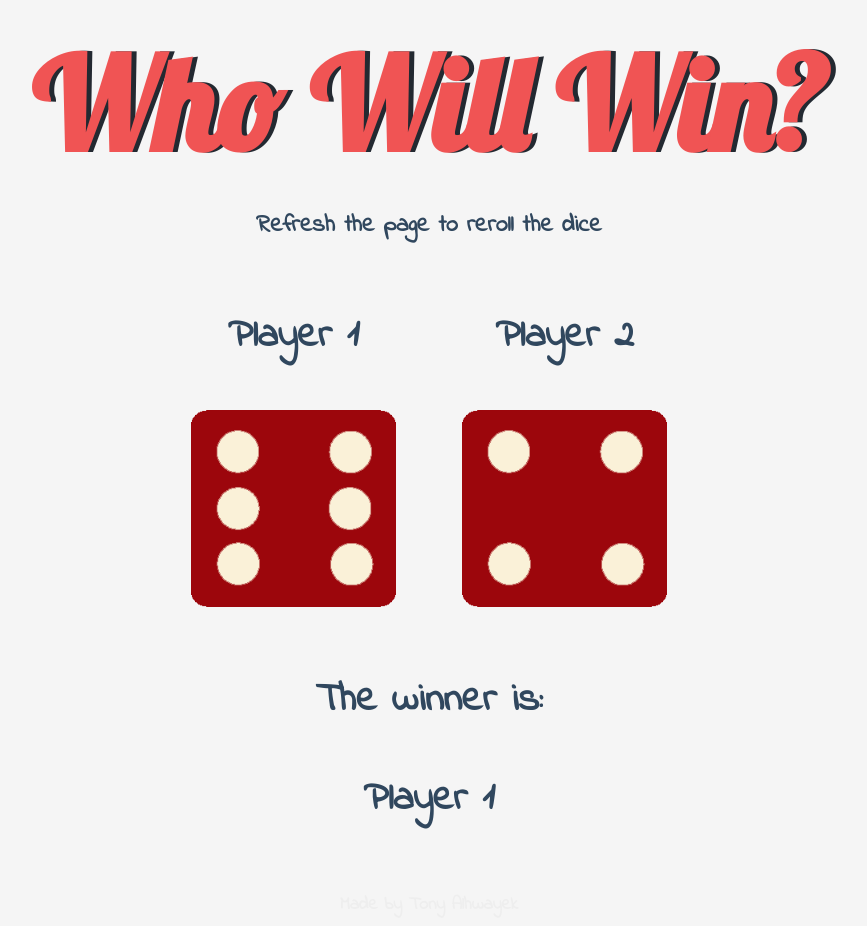
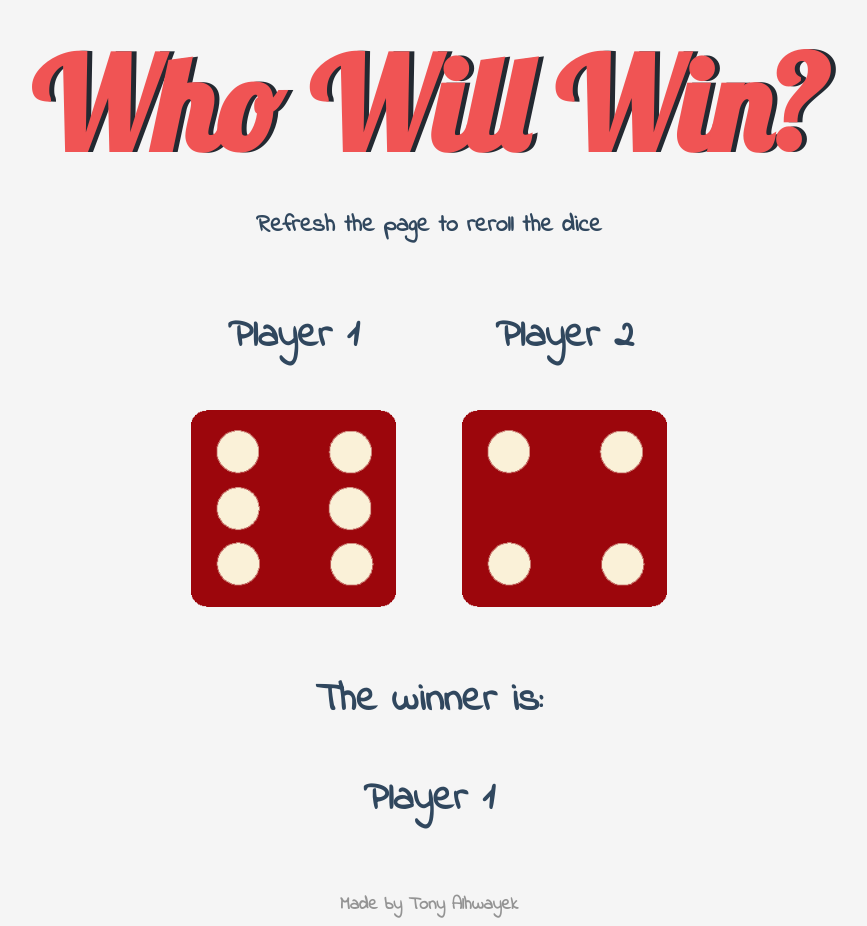
Before and after one commit to TAlhwayek/DiceRoll, a plain HTML site: page index.html in a window 1280 px wide. Shown: the whole page, without its empty margins (211-1078 px from the left). Drawn offline with Linux system fonts and the light colour scheme.

Commit message:
Changed footer font for better visibility
Slightly darker shade of gray

```diff
--- a/styles.css
+++ b/styles.css
@@ -37,7 +37,7 @@ img {
 footer {
   font-size: 18px;
   margin-top: 5%;
-  color: #EEEEEE;
+  color: #949494;
   text-align: center;
   font-family: 'Indie Flower', cursive;
 
```
